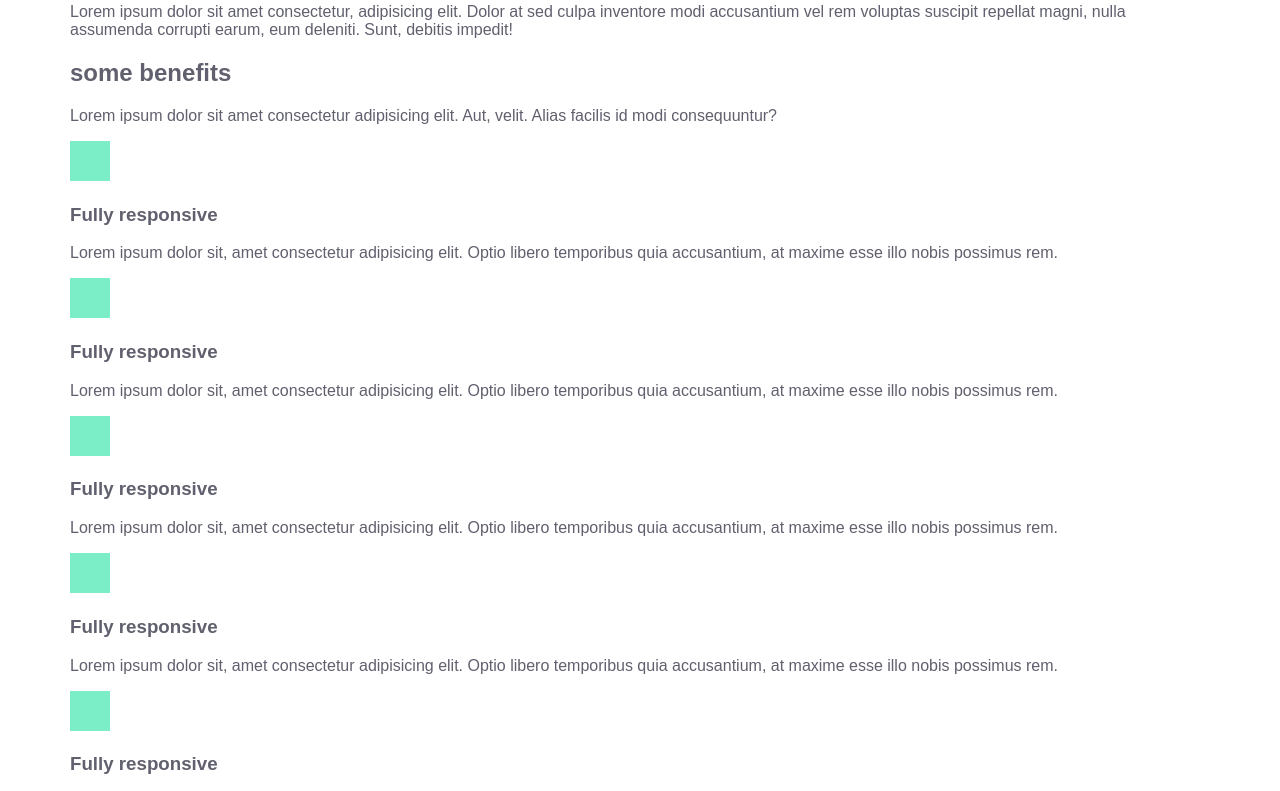
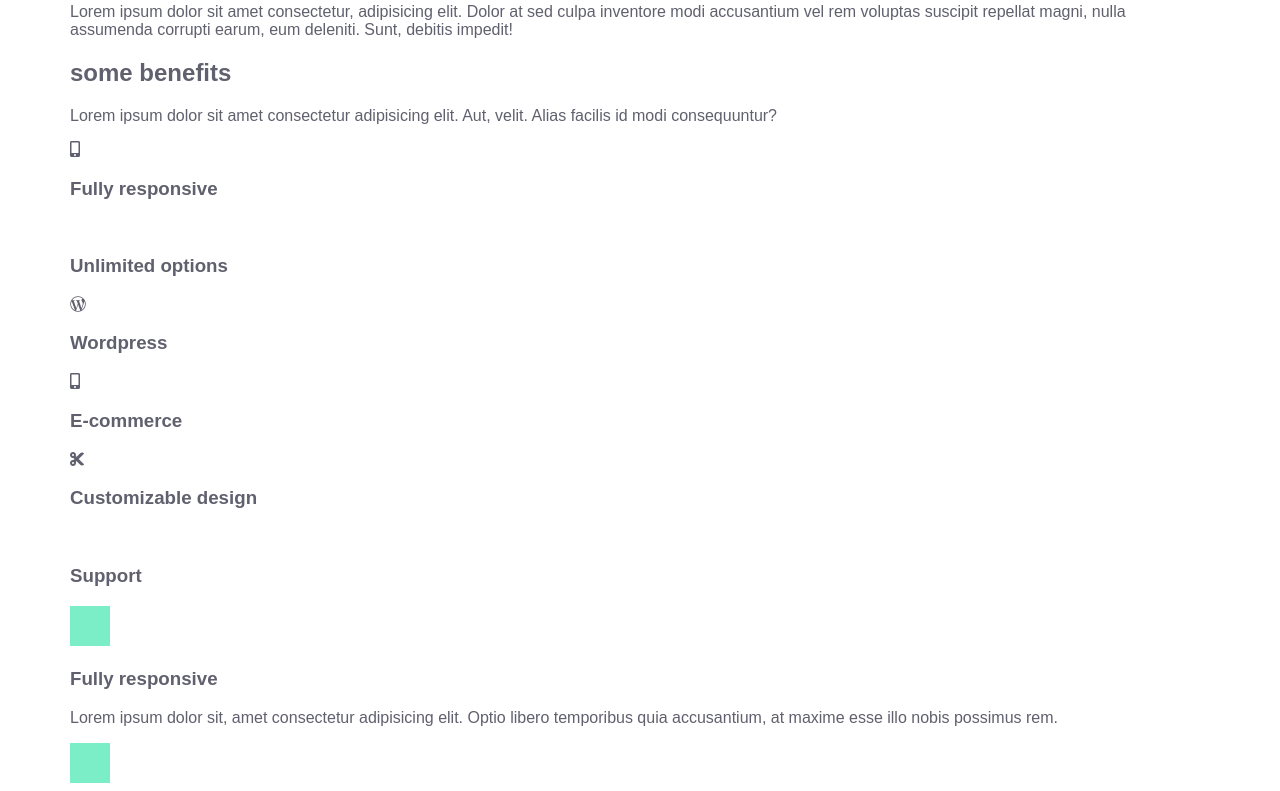
Before and after one commit to ilya-hash/ba-akad, a plain HTML site: page index.html in a window 1280 px wide. Shown: the part 750-1541 px from the top of the page. Drawn offline with Linux system fonts and the light colour scheme.

Commit message:
Add files via upload

```diff
--- a/index.html
+++ b/index.html
@@ -1,5 +1,6 @@
 <!DOCTYPE html>
 <html lang="en">
+
 <head>
     <meta charset="UTF-8">
     <meta name="viewport" content="width=device-width, initial-scale=1.0">
@@ -8,14 +9,17 @@
 
     <link rel="stylesheet" href="styles/normalize.css">
     <link rel="stylesheet" href="styles/style.css">
+    <link rel="stylesheet" href="https://cdnjs.cloudflare.com/ajax/libs/font-awesome/5.13.0/css/all.min.css"
+        integrity="sha256-h20CPZ0QyXlBuAw7A+KluUYx/3pK+c7lYEpqLTlxjYQ=" crossorigin="anonymous" />
 </head>
+
 <body>
 
     <header class="ba-header">
         <div class="ba-container">
             <div class="ba-header-wrapper">
                 <a href="#" class='ba-logo'>AKAD.</a>
-                <button class="ba-menu--toggle" aria-label='toggle menu' > </button>
+                <button class="ba-menu--toggle" aria-label='toggle menu'> </button>
             </div>
         </div>
     </header>
@@ -47,16 +51,20 @@
                         <h3 class="ba-h2">we are awesome</h3>
 
                         <p class='ba-text'>
-                            Lorem ipsum dolor sit amet consectetur, adipisicing elit. Dolor at sed culpa inventore modi accusantium vel rem voluptas suscipit repellat magni, nulla assumenda corrupti earum, eum deleniti. Sunt, debitis impedit!
+                            Lorem ipsum dolor sit amet consectetur, adipisicing elit. Dolor at sed culpa inventore modi
+                            accusantium vel rem voluptas suscipit repellat magni, nulla assumenda corrupti earum, eum
+                            deleniti. Sunt, debitis impedit!
                         </p>
                     </div>
 
                     <div class="ba-about__item">
-                        <h2 class="ba-h2">About us</h2>
+                        <h2 class="ba-h2"><span>About us</span></h2>
                         <h3 class="ba-h2">we are awesome</h3>
 
                         <p class='ba-text'>
-                            Lorem ipsum dolor sit amet consectetur, adipisicing elit. Dolor at sed culpa inventore modi accusantium vel rem voluptas suscipit repellat magni, nulla assumenda corrupti earum, eum deleniti. Sunt, debitis impedit!
+                            Lorem ipsum dolor sit amet consectetur, adipisicing elit. Dolor at sed culpa inventore modi
+                            accusantium vel rem voluptas suscipit repellat magni, nulla assumenda corrupti earum, eum
+                            deleniti. Sunt, debitis impedit!
                         </p>
                     </div>
                 </div>
@@ -68,20 +76,86 @@
             <div class="ba-container">
 
                 <div class="ba-section-header">
-                    <h2 class='ba-h2'>some benefits</h2>
+                    <h2 class='ba-h2'><span>some benefits</span></h2>
                     <p>
-                        Lorem ipsum dolor sit amet consectetur adipisicing elit. Aut, velit. Alias facilis id modi consequuntur?
+                        Lorem ipsum dolor sit amet consectetur adipisicing elit. Aut, velit. Alias facilis id modi
+                        consequuntur?
                     </p>
                 </div>
 
                 <div class="ba-benefits-list">
+                    <div class="ba-row">
+                        <div class="ba-col ba-col-4">
+                            <div class="ba-benefit">
+                                <div class="ba-benefit__head">
+                                    <div class="ba-benefit__icon">
+                                        <i class="fas fa-mobile-alt"></i>
+                                    </div>
+                                    <h3 class="ba-benefit__title">Fully responsive</h3>
+                                </div>
+                            </div>
+                        </div>
+                        <div class="ba-col ba-col-4">
+                            <div class="ba-benefit">
+                                <div class="ba-benefit__head">
+                                    <div class="ba-benefit__icon">
+                                        <i class="far fa-infinity"></i>
+                                    </div>
+                                    <h3 class="ba-benefit__title">Unlimited options</h3>
+                                </div>
+                            </div>
+                        </div>
+                        <div class="ba-col ba-col-4">
+                            <div class="ba-benefit">
+                                <div class="ba-benefit__head">
+                                    <div class="ba-benefit__icon">
+                                        <i class="fab fa-wordpress-simple"></i>
+                                    </div>
+                                    <h3 class="ba-benefit__title">Wordpress</h3>
+                                </div>
+                            </div>
+                        </div>
+                        <div class="ba-col ba-col-4">
+                            <div class="ba-benefit">
+                                <div class="ba-benefit__head">
+                                    <div class="ba-benefit__icon">
+                                        <i class="fas fa-mobile-alt"></i>
+                                    </div>
+                                    <h3 class="ba-benefit__title">E-commerce</h3>
+                                </div>
+                            </div>
+                        </div>
+                        <div class="ba-col ba-col-4">
+                            <div class="ba-benefit">
+                                <div class="ba-benefit__head">
+                                    <div class="ba-benefit__icon">
+                                        <i class="fas fa-cut"></i>
+                                    </div>
+                                    <h3 class="ba-benefit__title">Customizable design</h3>
+                                </div>
+                            </div>
+                        </div>
+                        <div class="ba-col ba-col-4">
+                            <div class="ba-benefit">
+                                <div class="ba-benefit__head">
+                                    <div class="ba-benefit__icon">
+                                        <i class="far fa-ticket-alt"></i>
+                                    </div>
+                                    <h3 class="ba-benefit__title">Support</h3>
+                                </div>
+                            </div>
+                        </div>
+                    </div>
+
                     <div class="ba-benefit">
                         <div class="ba-benefit__head">
                             <img src="images/icon.png" alt="benefit icon">
                             <h3 class="ba-benefit__title">Fully responsive</h3>
                         </div>
                         <div class="ba-text">
-                            <p>Lorem ipsum dolor sit, amet consectetur adipisicing elit. Optio libero temporibus quia accusantium, at maxime esse illo nobis possimus rem.</p>
+                            <p>Lorem ipsum dolor sit, amet consectetur adipisicing elit. Optio libero temporibus
+                                quia
+                                accusantium, at maxime esse illo nobis possimus rem.</p>
                         </div>
                     </div>
                     <div class="ba-benefit">
@@ -90,7 +164,9 @@
                             <h3 class="ba-benefit__title">Fully responsive</h3>
                         </div>
                         <div class="ba-text">
-                                <p>Lorem ipsum dolor sit, amet consectetur adipisicing elit. Optio libero temporibus quia accusantium, at maxime esse illo nobis possimus rem.</p>
+                            <p>Lorem ipsum dolor sit, amet consectetur adipisicing elit. Optio libero temporibus
+                                quia
+                                accusantium, at maxime esse illo nobis possimus rem.</p>
                         </div>
                     </div>
                     <div class="ba-benefit">
@@ -99,7 +175,9 @@
                             <h3 class="ba-benefit__title">Fully responsive</h3>
                         </div>
                         <div class="ba-text">
-                                <p>Lorem ipsum dolor sit, amet consectetur adipisicing elit. Optio libero temporibus quia accusantium, at maxime esse illo nobis possimus rem.</p>
+                            <p>Lorem ipsum dolor sit, amet consectetur adipisicing elit. Optio libero temporibus
+                                quia
+                                accusantium, at maxime esse illo nobis possimus rem.</p>
                         </div>
                     </div>
                     <div class="ba-benefit">
@@ -108,7 +186,9 @@
                             <h3 class="ba-benefit__title">Fully responsive</h3>
                         </div>
                         <div class="ba-text">
-                                <p>Lorem ipsum dolor sit, amet consectetur adipisicing elit. Optio libero temporibus quia accusantium, at maxime esse illo nobis possimus rem.</p>
+                            <p>Lorem ipsum dolor sit, amet consectetur adipisicing elit. Optio libero temporibus
+                                quia
+                                accusantium, at maxime esse illo nobis possimus rem.</p>
                         </div>
                     </div>
                     <div class="ba-benefit">
@@ -117,7 +197,9 @@
                             <h3 class="ba-benefit__title">Fully responsive</h3>
                         </div>
                         <div class="ba-text">
-                                <p>Lorem ipsum dolor sit, amet consectetur adipisicing elit. Optio libero temporibus quia accusantium, at maxime esse illo nobis possimus rem.</p>
+                            <p>Lorem ipsum dolor sit, amet consectetur adipisicing elit. Optio libero temporibus
+                                quia
+                                accusantium, at maxime esse illo nobis possimus rem.</p>
                         </div>
                     </div>
                     <div class="ba-benefit">
@@ -126,15 +208,30 @@
                             <h3 class="ba-benefit__title">Fully responsive</h3>
                         </div>
                         <div class="ba-text">
-                                <p>Lorem ipsum dolor sit, amet consectetur adipisicing elit. Optio libero temporibus quia accusantium, at maxime esse illo nobis possimus rem.</p>
+                            <p>Lorem ipsum dolor sit, amet consectetur adipisicing elit. Optio libero temporibus
+                                quia
+                                accusantium, at maxime esse illo nobis possimus rem.</p>
+                        </div>
+                    </div>
+                </div>
+
+                <div class="ba-tean-list">
+                    <div class="ba-row">
+                        <div class="ba-col-3">
+                            <div class="ba-team-member__photo">
+                                <img src="images/igor.jpg" alt="igor">
+
+                            </div>
                         </div>
                     </div>
                 </div>
 
             </div>
+
         </section>
 
     </main>
 
 </body>
+
 </html>
```
Lines whose indentation alone changed are shown as unchanged.
